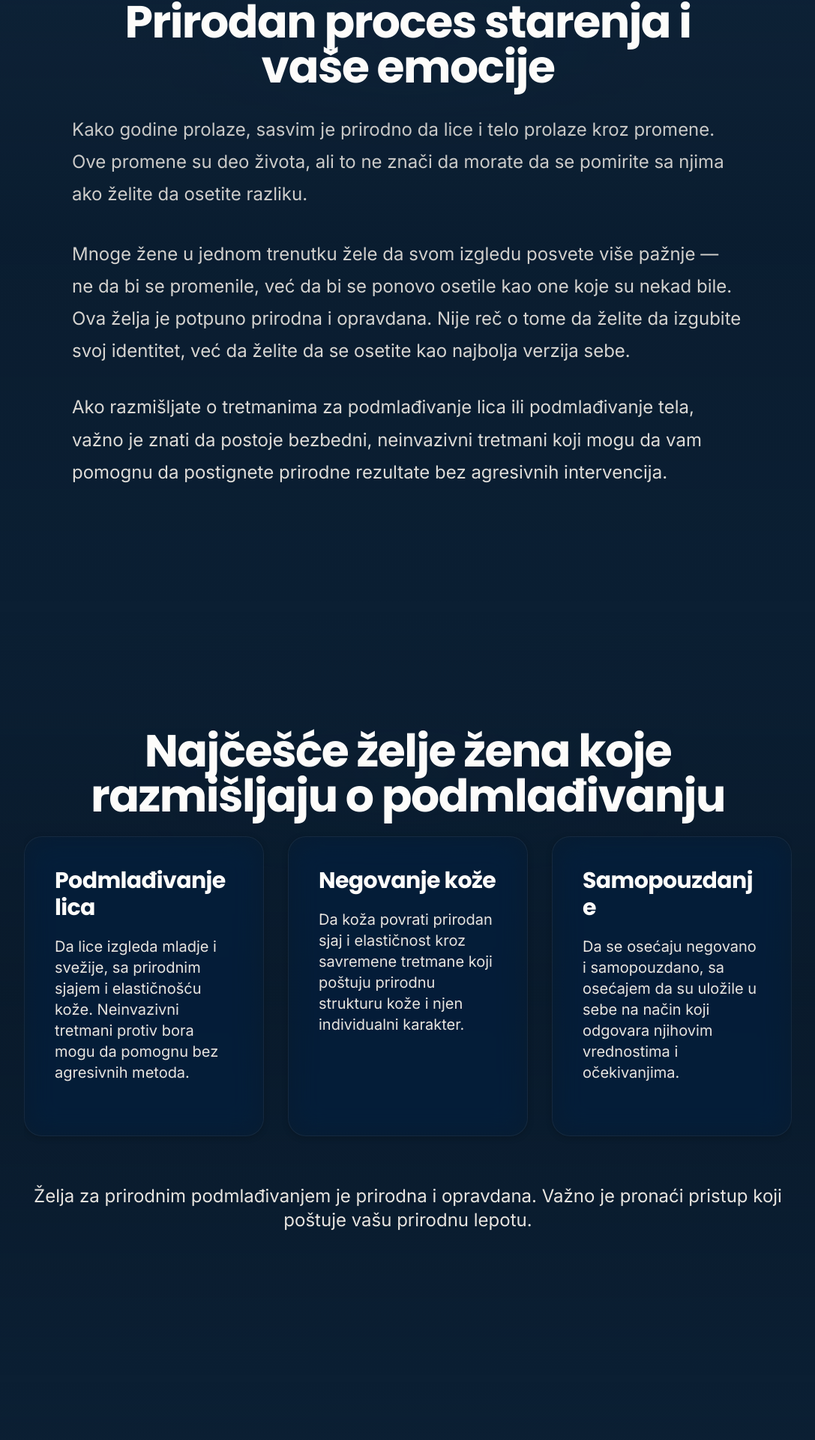
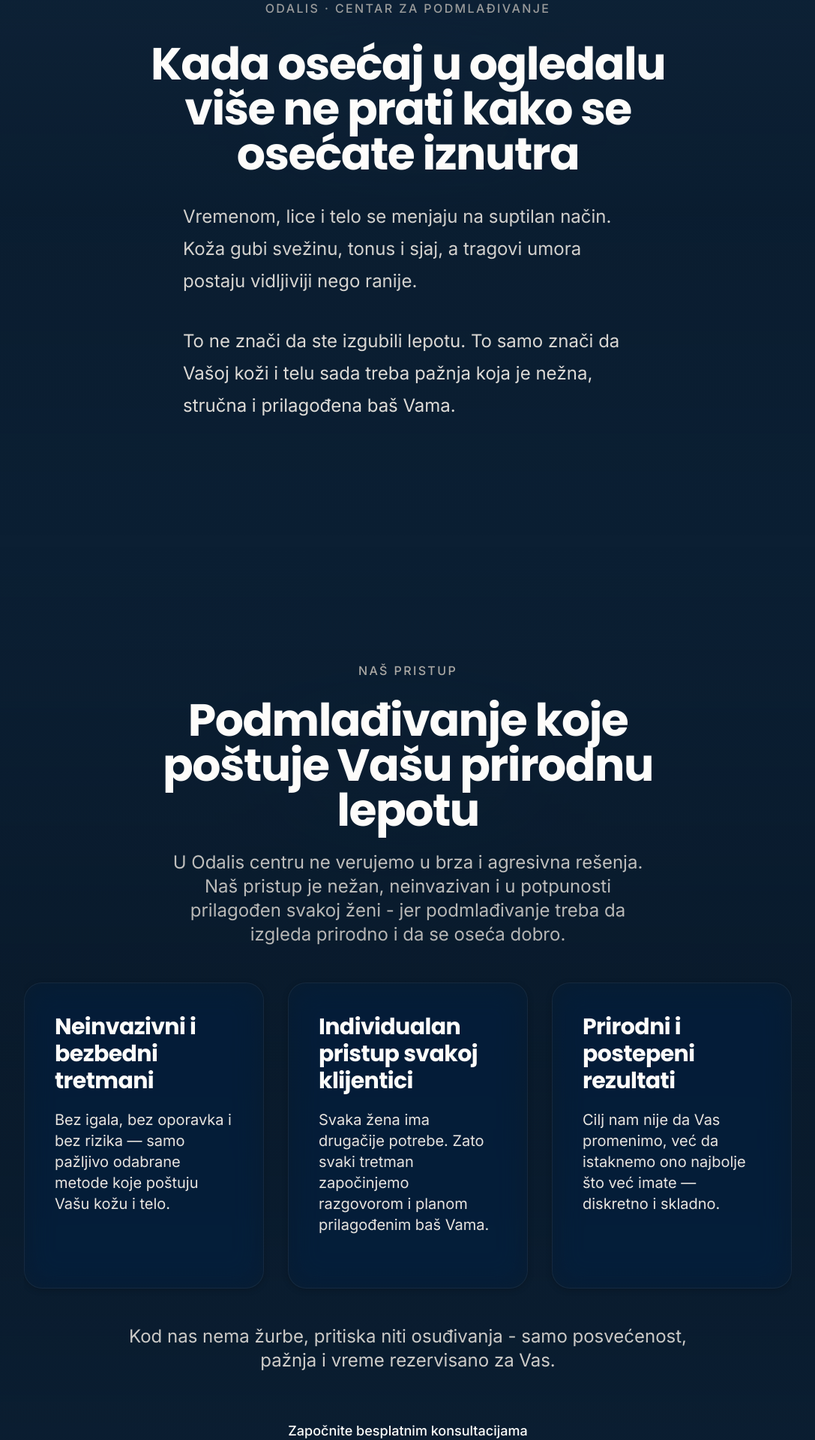
Before and after one commit to andrejmilovanovic267-blip/odalis, a Next.js app: page / in a window 1280 px wide. Shown: the part 1227-3147 px from the top of the page at 75% size, without its empty margins (96-1183 px from the left). Built offline with nearby package versions, Linux system fonts and the light colour scheme.

Commit message:
UI/UX responsive fixes and back-to-top stabilization

```diff
--- a/app/page.tsx
+++ b/app/page.tsx
@@ -23,43 +23,154 @@ export default function LandingPage() {
         imageAlt="Žena koja koristi neinvazivne tretmane za podmlađivanje lica"
       />
 
-      {/* Problem Section - Natural aging process */}
+      {/* Problem Section */}
       <Section className="relative">
         <div className="absolute inset-0 bg-gradient-to-b from-navy-800/25 via-transparent to-transparent pointer-events-none" />
-        <article className="container mx-auto px-4 sm:px-6">
+        <section className="container mx-auto px-4 sm:px-6">
           <motion.div
             initial={{ opacity: 0, y: 30 }}
             whileInView={{ opacity: 1, y: 0 }}
             viewport={{ once: true, margin: "-100px" }}
-            transition={{ duration: 0.6 }}
+            transition={{ duration: 0.7, ease: [0.22, 1, 0.36, 1] }}
             className="max-w-4xl mx-auto space-y-8 overflow-hidden"
           >
-            <SectionHeading as="h2" className="text-center mb-8">
-              Prirodan proces starenja i vaše emocije
+            <motion.p
+              initial={{ opacity: 0, y: 20 }}
+              whileInView={{ opacity: 1, y: 0 }}
+              viewport={{ once: true }}
+              transition={{ duration: 0.6, delay: 0.1 }}
+              className="text-text-muted text-sm md:text-base font-medium uppercase tracking-[0.15em] text-center"
+            >
+              ODALIS · CENTAR ZA PODMLAĐIVANJE
+            </motion.p>
+
+            <SectionHeading as="h2" className="text-center mb-8 max-w-[700px] mx-auto">
+              Kada osećaj u ogledalu više ne prati kako se osećate iznutra
             </SectionHeading>
 
-            <div className="space-y-8 text-text-secondary text-xl md:text-2xl leading-[1.85] font-light">
+            <div className="space-y-6 text-text-secondary text-xl md:text-2xl leading-[1.85] font-light break-words max-w-[600px] mx-auto">
               <p>
-                Kako godine prolaze, sasvim je prirodno da lice i telo prolaze kroz promene.
-                Ove promene su deo života, ali to ne znači da morate da se pomirite sa njima
-                ako želite da osetite razliku.
+                Vremenom, lice i telo se menjaju na suptilan način.
+                Koža gubi svežinu, tonus i sjaj, a tragovi umora postaju vidljiviji nego ranije.
               </p>
 
               <p>
-                Mnoge žene u jednom trenutku žele da svom izgledu posvete više pažnje —
-                ne da bi se promenile, već da bi se ponovo osetile kao one koje su nekad bile.
-                Ova želja je potpuno prirodna i opravdana. Nije reč o tome da želite da izgubite
-                svoj identitet, već da želite da se osetite kao najbolja verzija sebe.
-              </p>
-
-              <p>
-                Ako razmišljate o tretmanima za podmlađivanje lica ili podmlađivanje tela,
-                važno je znati da postoje bezbedni, neinvazivni tretmani koji mogu da vam pomognu
-                da postignete prirodne rezultate bez agresivnih intervencija.
+                To ne znači da ste izgubili lepotu.
+                To samo znači da Vašoj koži i telu sada treba pažnja koja je nežna, stručna i prilagođena baš Vama.
               </p>
             </div>
           </motion.div>
-        </article>
+        </section>
+      </Section>
+
+      {/* Solution Section - Odalis Approach */}
+      <Section className="relative">
+        <div className="absolute inset-0 bg-gradient-to-b from-transparent via-navy-950/20 to-transparent pointer-events-none" />
+        <section className="container mx-auto px-4 sm:px-6">
+          <motion.div
+            initial={{ opacity: 0, y: 30 }}
+            whileInView={{ opacity: 1, y: 0 }}
+            viewport={{ once: true, margin: "-100px" }}
+            transition={{ duration: 0.7, ease: [0.22, 1, 0.36, 1] }}
+            className="max-w-5xl mx-auto space-y-12 overflow-hidden"
+          >
+            <div className="space-y-6">
+              <motion.p
+                initial={{ opacity: 0, y: 20 }}
+                whileInView={{ opacity: 1, y: 0 }}
+                viewport={{ once: true }}
+                transition={{ duration: 0.6, delay: 0.1 }}
+                className="text-text-muted text-sm md:text-base font-medium uppercase tracking-[0.15em] text-center"
+              >
+                NAŠ PRISTUP
+              </motion.p>
+
+              <SectionHeading as="h2" className="text-center mb-6 max-w-[700px] mx-auto">
+                Podmlađivanje koje poštuje Vašu prirodnu lepotu
+              </SectionHeading>
+
+              <p className="text-text-secondary text-xl md:text-2xl leading-[1.85] font-light break-words max-w-[650px] mx-auto text-center">
+                U Odalis centru ne verujemo u brza i agresivna rešenja.
+                Naš pristup je nežan, neinvazivan i u potpunosti prilagođen svakoj ženi - jer podmlađivanje treba da izgleda prirodno i da se oseća dobro.
+              </p>
+            </div>
+
+            {/* Benefits Grid */}
+            <div className="grid md:grid-cols-3 gap-6 md:gap-8">
+              <motion.div
+                initial={{ opacity: 0, y: 20 }}
+                whileInView={{ opacity: 1, y: 0 }}
+                viewport={{ once: true }}
+                transition={{ duration: 0.6, delay: 0.2 }}
+              >
+                <Card className="h-full overflow-hidden">
+                  <h3 className="text-text-primary text-2xl md:text-3xl font-bold mb-5 leading-tight break-words">
+                    Neinvazivni i bezbedni tretmani
+                  </h3>
+                  <p className="text-text-secondary text-lg md:text-xl leading-[1.85] font-light break-words">
+                    Bez igala, bez oporavka i bez rizika — samo pažljivo odabrane metode koje poštuju Vašu kožu i telo.
+                  </p>
+                </Card>
+              </motion.div>
+
+              <motion.div
+                initial={{ opacity: 0, y: 20 }}
+                whileInView={{ opacity: 1, y: 0 }}
+                viewport={{ once: true }}
+                transition={{ duration: 0.6, delay: 0.3 }}
+              >
+                <Card className="h-full overflow-hidden">
+                  <h3 className="text-text-primary text-2xl md:text-3xl font-bold mb-5 leading-tight break-words">
+                    Individualan pristup svakoj klijentici
+                  </h3>
+                  <p className="text-text-secondary text-lg md:text-xl leading-[1.85] font-light break-words">
+                    Svaka žena ima drugačije potrebe. Zato svaki tretman započinjemo razgovorom i planom prilagođenim baš Vama.
+                  </p>
+                </Card>
+              </motion.div>
+
+              <motion.div
+                initial={{ opacity: 0, y: 20 }}
+                whileInView={{ opacity: 1, y: 0 }}
+                viewport={{ once: true }}
+                transition={{ duration: 0.6, delay: 0.4 }}
+              >
+                <Card className="h-full overflow-hidden">
+                  <h3 className="text-text-primary text-2xl md:text-3xl font-bold mb-5 leading-tight break-words">
+                    Prirodni i postepeni rezultati
+                  </h3>
+                  <p className="text-text-secondary text-lg md:text-xl leading-[1.85] font-light break-words">
+                    Cilj nam nije da Vas promenimo, već da istaknemo ono najbolje što već imate — diskretno i skladno.
+                  </p>
+                </Card>
+              </motion.div>
+            </div>
+
+            {/* Trust Line */}
+            <motion.p
+              initial={{ opacity: 0, y: 20 }}
+              whileInView={{ opacity: 1, y: 0 }}
+              viewport={{ once: true }}
+              transition={{ duration: 0.6, delay: 0.5 }}
+              className="text-text-secondary text-xl md:text-2xl leading-[1.85] font-light break-words text-center max-w-3xl mx-auto mt-8"
+            >
+              Kod nas nema žurbe, pritiska niti osuđivanja - samo posvećenost, pažnja i vreme rezervisano za Vas.
+            </motion.p>
+
+            {/* Soft CTA */}
+            <motion.div
+              initial={{ opacity: 0, y: 20 }}
+              whileInView={{ opacity: 1, y: 0 }}
+              viewport={{ once: true }}
+              transition={{ duration: 0.6, delay: 0.6 }}
+              className="flex justify-center pt-4"
+            >
+              <Button href="/site" variant="ghost" className="w-full md:w-auto">
+                Započnite besplatnim konsultacijama
+              </Button>
+            </motion.div>
+          </motion.div>
+        </section>
       </Section>
 
       {/* Common Desires Section */}
```
